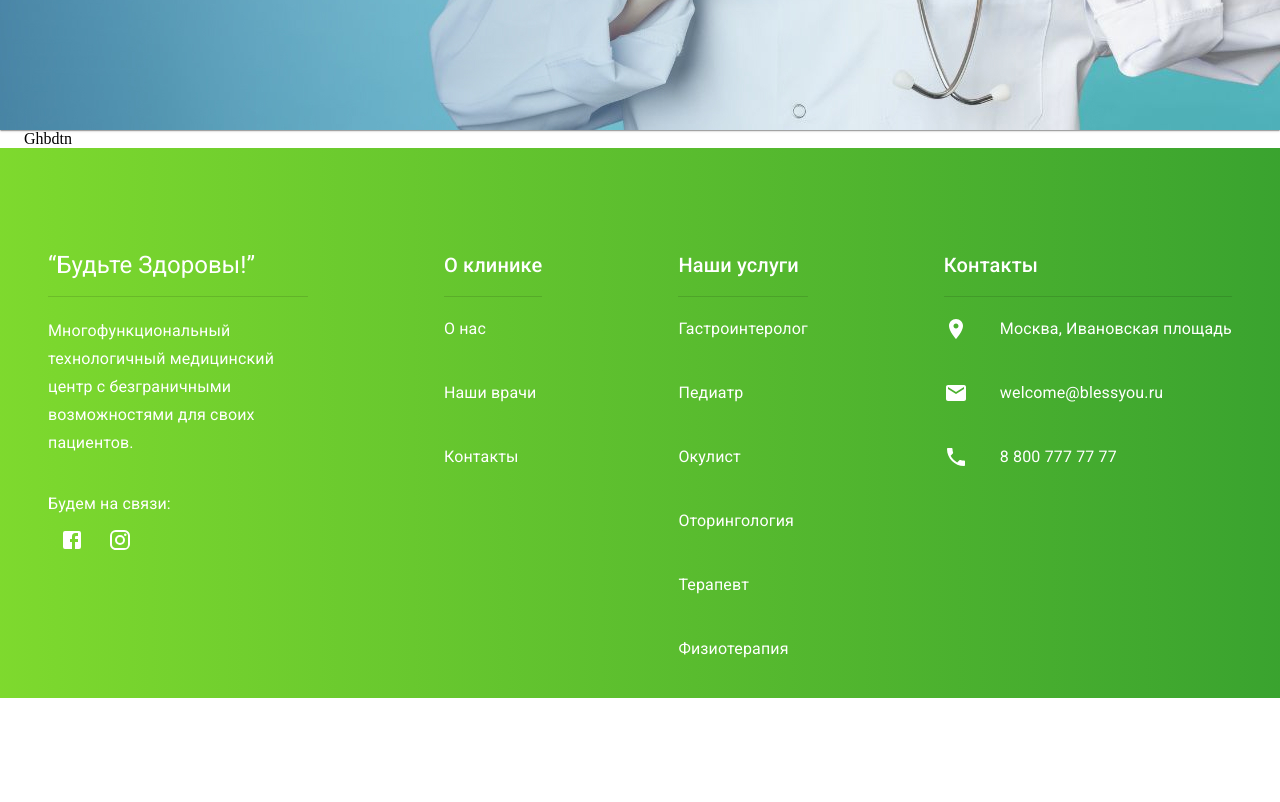
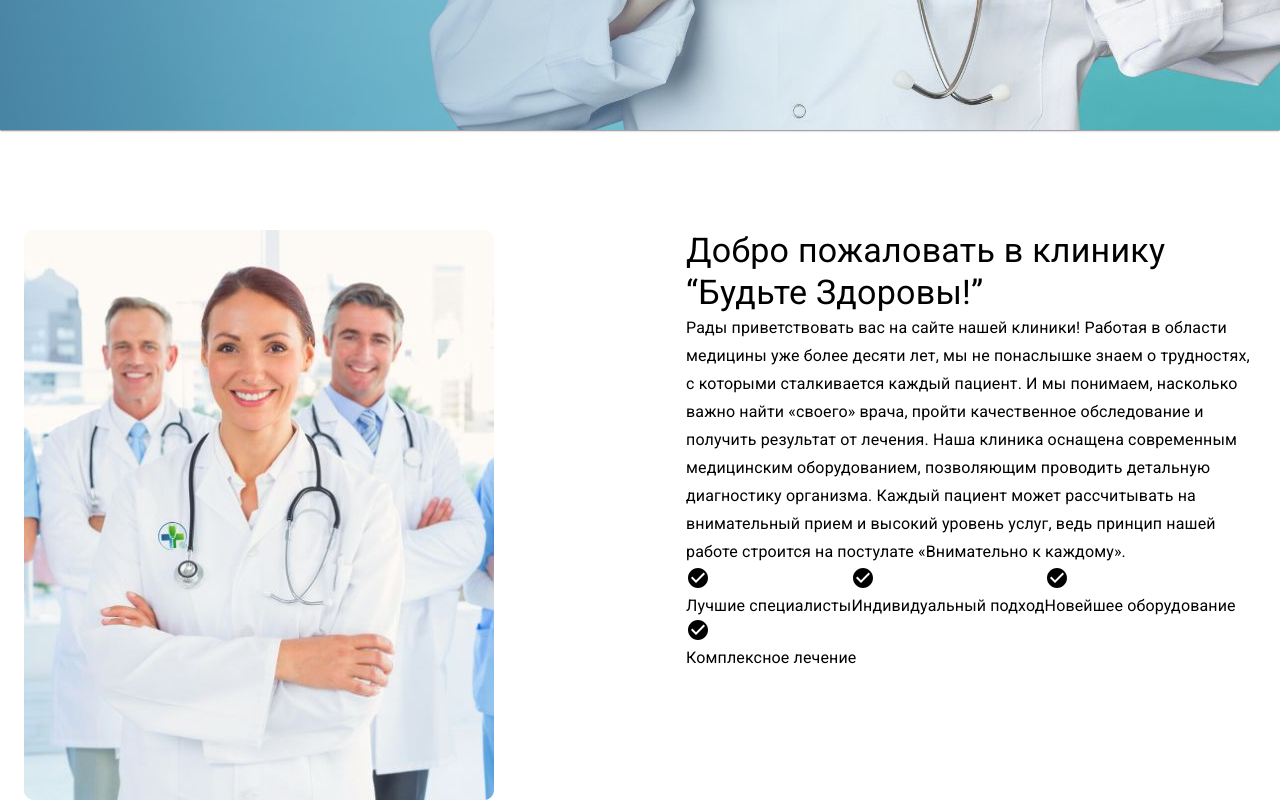
Before and after one commit to tex3700/blessyou-project, a React (Create React App) app in the folder front/: page / in a window 1280 px wide. Shown: the part 740-1542 px from the top of the page. Before the commit the page ends 1438 px from the top, so only its background shows below. Built offline with nearby package versions, Linux system fonts and the light colour scheme.

Commit message:
created main comps

```diff
--- a/front/src/component/mainPage/MainAboutUs.jsx
+++ b/front/src/component/mainPage/MainAboutUs.jsx
@@ -1,13 +1,62 @@
 import React from "react";
 import useStyles from "./styles";
-import { Box, Button, Container, Grid, Typography } from "@material-ui/core";
-
+import {
+  Box,
+  Button,
+  Container,
+  Grid,
+  Icon,
+  ListItem,
+  Paper,
+  Typography,
+} from "@material-ui/core";
+import CheckCircleIcon from "@mui/icons-material/CheckCircle";
 /////
+const aboutBestList = [
+  "Лучшие специалисты",
+  "Индивидуальный подход",
+  "Новейшее оборудование",
+  "Комплексное лечение",
+];
 
 const MainAboutUs = () => {
   const classes = useStyles();
 
-  return <Container fixed>Ghbdtn</Container>;
+  return (
+    <Container fixed>
+      <Grid container className={classes.mainAboutUsGrid}>
+        <Grid item>
+          <Paper className={classes.mainAboutUsImage} elevation={0} />
+        </Grid>
+
+        <Grid item className={classes.mainAboutUsGridContent}>
+          <Typography variant="h4">
+            Добро пожаловать в клинику “Будьте Здоровы!”
+          </Typography>
+          <Typography variant="subtitle1">
+            Рады приветствовать вас на сайте нашей клиники! Работая в области
+            медицины уже более десяти лет, мы не понаслышке знаем о трудностях,
+            с которыми сталкивается каждый пациент. И мы понимаем, насколько
+            важно найти «своего» врача, пройти качественное обследование и
+            получить результат от лечения. Наша клиника оснащена современным
+            медицинским оборудованием, позволяющим проводить детальную
+            диагностику организма. Каждый пациент может рассчитывать на
+            внимательный прием и высокий уровень услуг, ведь принцип нашей
+            работе строится на постулате «Внимательно к каждому».
+          </Typography>
+
+          <Grid container wrap="wrap">
+            {aboutBestList.map((item) => (
+              <Grid item direction="row">
+                <CheckCircleIcon />
+                <Typography>{item}</Typography>
+              </Grid>
+            ))}
+          </Grid>
+        </Grid>
+      </Grid>
+    </Container>
+  );
 };
 
 export default MainAboutUs;
--- a/front/src/component/mainPage/styles.js
+++ b/front/src/component/mainPage/styles.js
@@ -55,6 +55,20 @@ const useStyles = makeStyles((theme) => ({
 
   ////////////////////////////////
   ////styles for MainWelcome
+
+  mainAboutUsGrid: {
+    margin: "100px 0",
+    justifyContent: "space-between",
+    gap: "80px",
+  },
+  mainAboutUsGridContent: {
+    maxWidth: "570px",
+  },
+  mainAboutUsImage: {
+    backgroundImage: `url(${mainAboutUs})`,
+    width: "470px",
+    height: "570px",
+  },
 }));
 
 export default useStyles;
```
